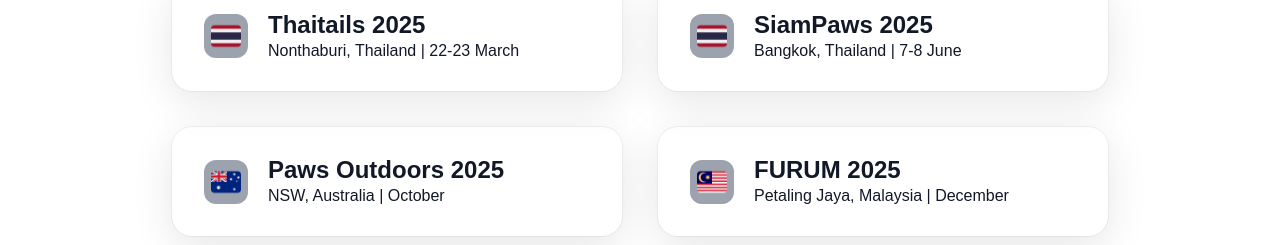
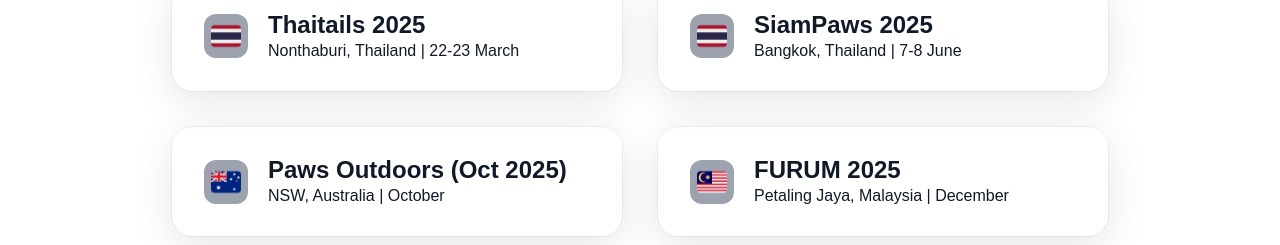
Before and after one commit to PemapolS/flowdy-site, a React (Vite) app: page / in a window 1280 px wide. Shown: the part 1182-1427 px from the top of the page. Built offline with nearby package versions, Linux system fonts and the light colour scheme; a web font is replaced by a local one.

Commit message:
edit po name

```diff
--- a/src/constants/index.js
+++ b/src/constants/index.js
@@ -48,7 +48,7 @@ export const events = [
     },
     {
         imgURL: flagAU,
-        label: "Paws Outdoors 2025",
+        label: "Paws Outdoors (Oct 2025)",
         location: "NSW, Australia",
         date: "October"
     },
```
